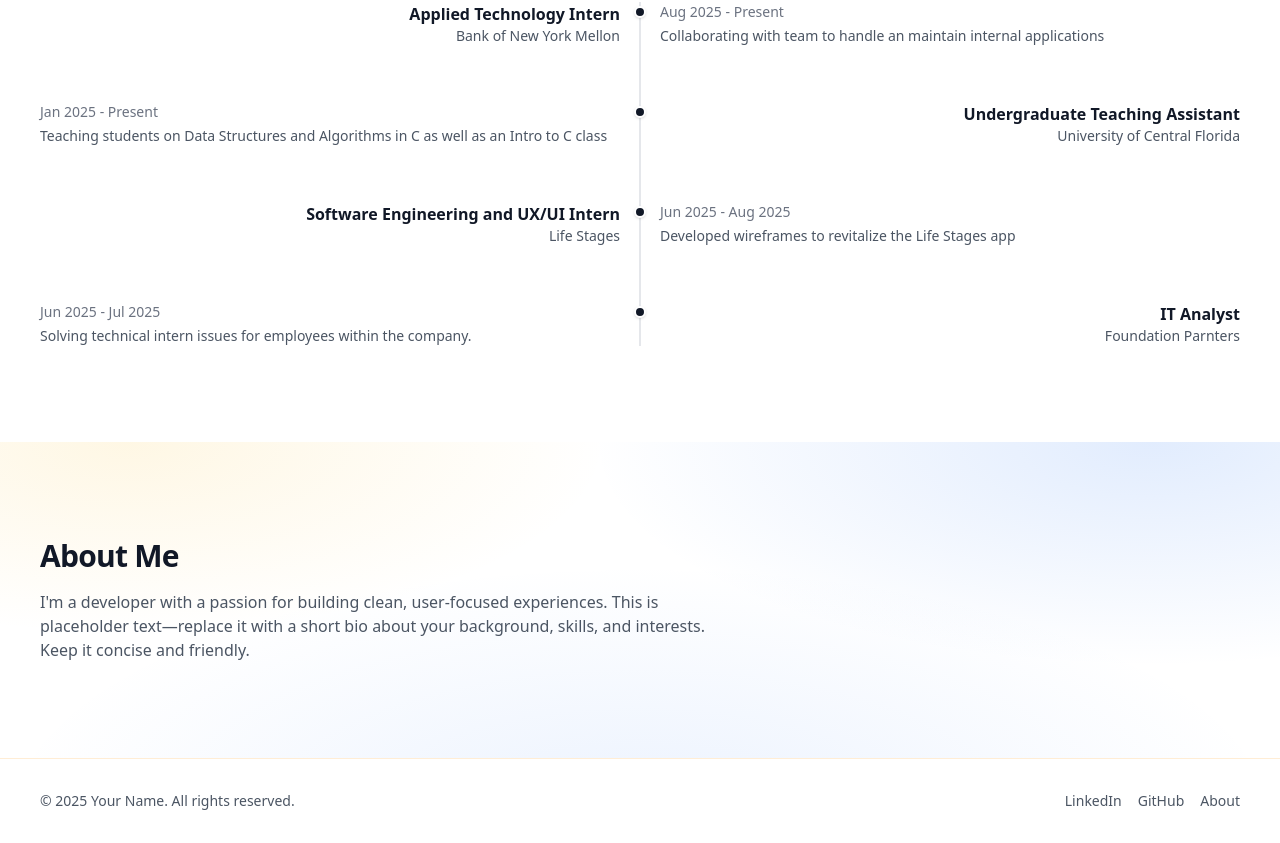
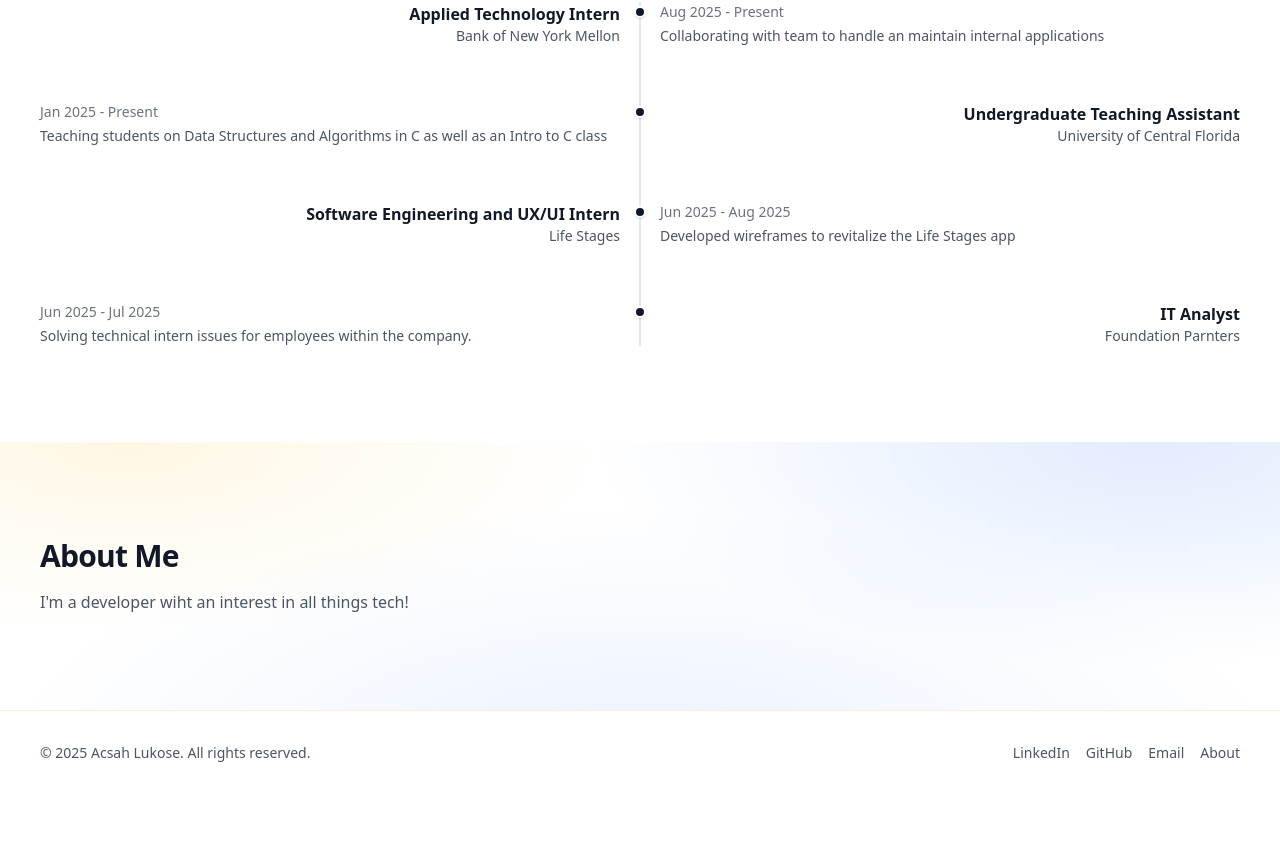
Before and after one commit to acsahl/portfolio, a Next.js app: page / in a window 1280 px wide. Shown: the part 1070-1913 px from the top of the page. After the commit the page ends 1865 px from the top, so only its background shows below. Built offline with nearby package versions, Linux system fonts and the light colour scheme.

Commit message:
adding link and profile

```diff
--- a/app/page.tsx
+++ b/app/page.tsx
@@ -99,7 +99,7 @@ export default async function HomePage() {
                     </Reveal>
                     <Reveal>
                         <p className="section-subtitle">
-                            I'm a developer with a passion for building clean, user-focused experiences. This is placeholder text—replace it with a short bio about your background, skills, and interests. Keep it concise and friendly.
+                            I'm a developer wiht an interest in all things tech!
                         </p>
                     </Reveal>
                 </div>
@@ -109,12 +109,13 @@ export default async function HomePage() {
             <footer className="border-t border-orange-100">
                 <div className="container flex flex-col items-center justify-between gap-3 py-8 text-sm text-gray-600 md:flex-row">
                     <Reveal>
-                        <p>© {new Date().getFullYear()} Your Name. All rights reserved.</p>
+                        <p>© {new Date().getFullYear()} Acsah Lukose. All rights reserved.</p>
                     </Reveal>
                     <Reveal>
                         <nav className="flex items-center gap-4">
-                            <a href="#" className="hover:text-orange-600 transition-colors">LinkedIn</a>
-                            <a href="#" className="hover:text-orange-600 transition-colors">GitHub</a>
+                            <a href="https://linkedin.com/in/acsah-lukose" target="_blank" rel="noreferrer" className="hover:text-orange-600 transition-colors">LinkedIn</a>
+                            <a href="https://github.com/acsahl" target="_blank" rel="noreferrer" className="hover:text-orange-600 transition-colors">GitHub</a>
+                            <a href="mailto:lukoseacsah@gmail.com" className="hover:text-orange-600 transition-colors">Email</a>
                             <a href="#about" className="hover:text-orange-600 transition-colors">About</a>
                         </nav>
                     </Reveal>
```
